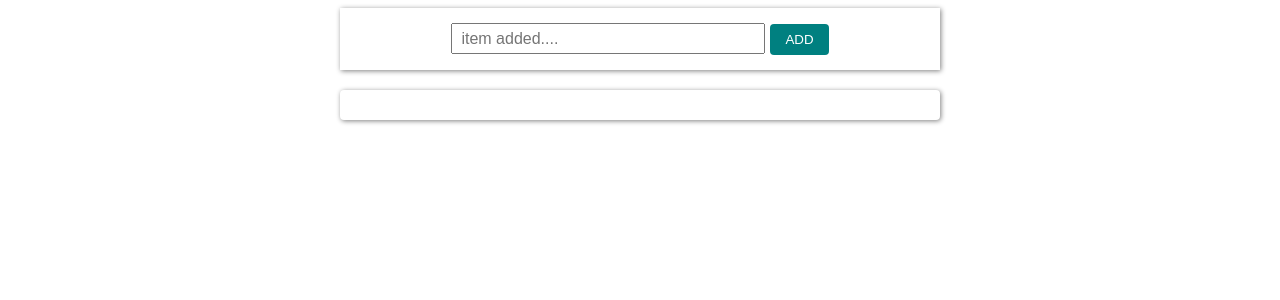
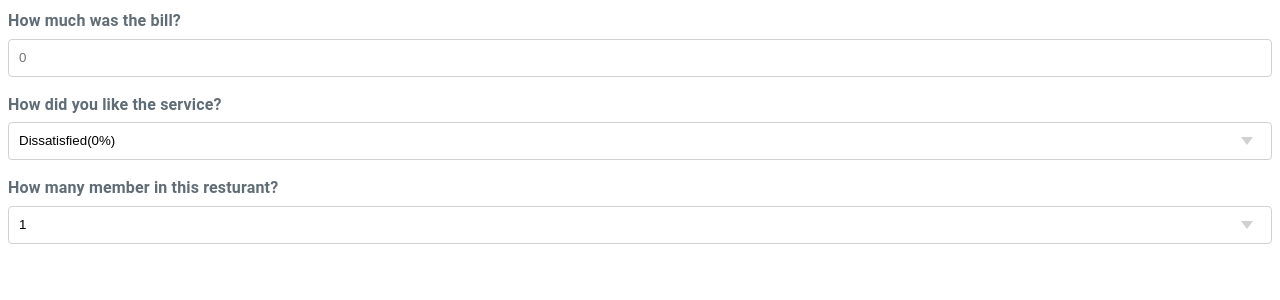
Before and after one commit to ar-alamin/react-mini-project, a React (Vite) app: page / in a window 1280 px wide. Shown: the top 300 px of the page. Built offline with nearby package versions, Linux system fonts and the light colour scheme.

Commit message:
tips calculator project in react

```diff
--- a/src/App.jsx
+++ b/src/App.jsx
@@ -2,7 +2,8 @@
 // import Bmi from "./bmi-calculator/Bmi";
 // import BoxShadow from "./components/BoxShadow";
 // import Unsplash from "./image-search/Unsplash";
-import Todo from "./todo/Todo";
+// import Todo from "./todo/Todo";
+import TipsCalculator from "./components/TipsCalculator";
 
 const App = () => {
   return (
@@ -11,7 +12,8 @@ const App = () => {
       {/* <Bmi /> */}
       {/* <BoxShadow /> */}
       {/* <Unsplash /> */}
-      <Todo />
+      {/* <Todo /> */}
+      <TipsCalculator />
     </>
   );
 };
--- /dev/null
+++ b/src/components/TipsCalculator.jsx
@@ -0,0 +1,55 @@
+import { useState } from "react";
+
+const TipsCalculator = () => {
+  const [bill, setBill] = useState("");
+  const [parcentage, setParcentage] = useState(0);
+  const [member, setMember] = useState(1);
+
+  const tip = ((bill * parcentage) / 100) * member;
+
+  const handleReset = () => {
+    setBill("");
+    setParcentage(0);
+    setMember(1);
+  };
+
+  return (
+    <div>
+      <label>How much was the bill?</label>
+      <input
+        value={bill}
+        onChange={(e) => setBill(Number(e.target.value))}
+        type="text"
+        placeholder="0"
+      />
+
+      <label>How did you like the service?</label>
+      <select
+        value={parcentage}
+        onChange={(e) => setParcentage(e.target.value)}
+      >
+        <option value="0">Dissatisfied(0%)</option>
+        <option value="5">Satisfied(5%)</option>
+        <option value="10">Very Good Services(10%)</option>
+      </select>
+
+      <label>How many member in this resturant?</label>
+      <select value={member} onChange={(e) => setMember(e.target.value)}>
+        <option value="1">1</option>
+        <option value="2">2</option>
+        <option value="3">3</option>
+      </select>
+
+      {bill > 0 && (
+        <>
+          <h3>
+            Your pay ${bill + tip} (${bill} + ${tip}tip)
+          </h3>
+          <button onClick={handleReset}>Reset</button>
+        </>
+      )}
+    </div>
+  );
+};
+
+export default TipsCalculator;
--- a/src/main.jsx
+++ b/src/main.jsx
@@ -1,6 +1,7 @@
 import React from "react";
 import ReactDOM from "react-dom/client";
 import App from "./App.jsx";
+import "milligram/dist/milligram.css";
 
 ReactDOM.createRoot(document.getElementById("root")).render(
   <React.StrictMode>
```
